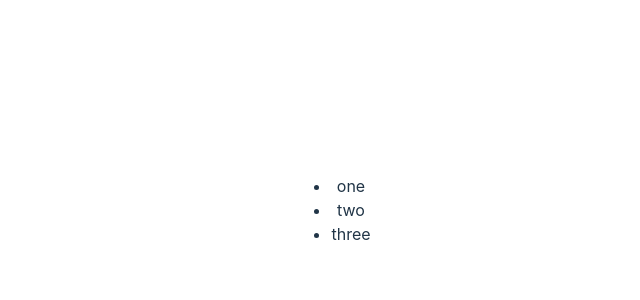
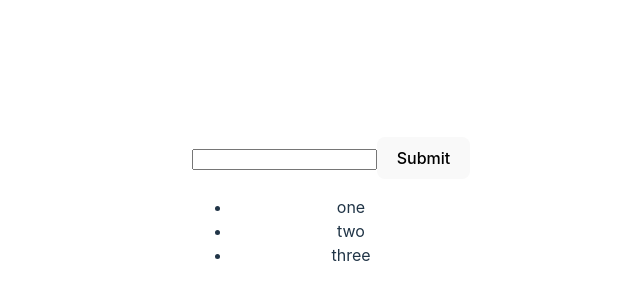
Before and after one commit to romain-trotard/xstate-mapping, a React (Vite) app: page / in a window 1280 px wide. Shown: the part 190-490 px from the top of the page, without its empty margins (309-949 px from the left). Built offline with nearby package versions, Linux system fonts and the light colour scheme.

Commit message:
Add search feature

```diff
--- a/src/App.tsx
+++ b/src/App.tsx
@@ -1,11 +1,14 @@
 import './App.css'
 import { useMachine } from '@xstate/react';
 import { createMachine, assign } from 'xstate';
+import { useState } from 'react';
 
-function fakeAPI() {
+const VALUES = ['one', 'two', 'three'];
+
+function fakeAPI(search: string = '') {
     return new Promise<string[]>(resolve => {
         setTimeout(() => {
-            resolve(['one', 'two', 'three']);
+            resolve(VALUES.map(value => `${search}${value}`));
         }, 2000);
     });
 }
@@ -21,9 +24,8 @@ const toggleMachine = createMachine({
     states: {
         loading: {
             invoke: {
-                src: () => {
-                    console.log('Fetching values');
-                    return fakeAPI();
+                src: (_, event) => {
+                    return fakeAPI(event.data);
                 },
                 onDone: {
                     target: 'loaded',
@@ -32,8 +34,8 @@ const toggleMachine = createMachine({
             },
         },
         loaded: {
-            entry: () => {
-                console.log('initialized');
+            on: {
+                SEARCH: 'loading',
             },
         },
         valueSelected: {
@@ -45,23 +47,26 @@ const toggleMachine = createMachine({
 });
 
 function App() {
+    const [search, setSearch] = useState('');
     const [state, send] = useMachine(toggleMachine);
     const isLoading = state.matches('loading');
 
-    console.log('the state', state.context.values);
-
-    if (isLoading) {
-        return (
-            <p>Loading....</p>
-        );
-    }
-
     return (
-        <ul>
-            {state.context.values.map((value, index) => (
-                <li key={index}>{value}</li>
-            ))}
-        </ul>
+        <div>
+            <div>
+                <input type="text" value={search} onChange={e => setSearch(e.target.value)} />
+                <button type="button" onClick={() => {
+                    send('SEARCH', { data: search });
+                }}>Submit</button>
+            </div>
+            {isLoading ?
+                <p>Loading....</p> :
+                <ul>
+                    {state.context.values.map((value, index) => (
+                        <li key={index}>{value}</li>
+                    ))}
+                </ul>}
+        </div>
     );
 }
 
```
